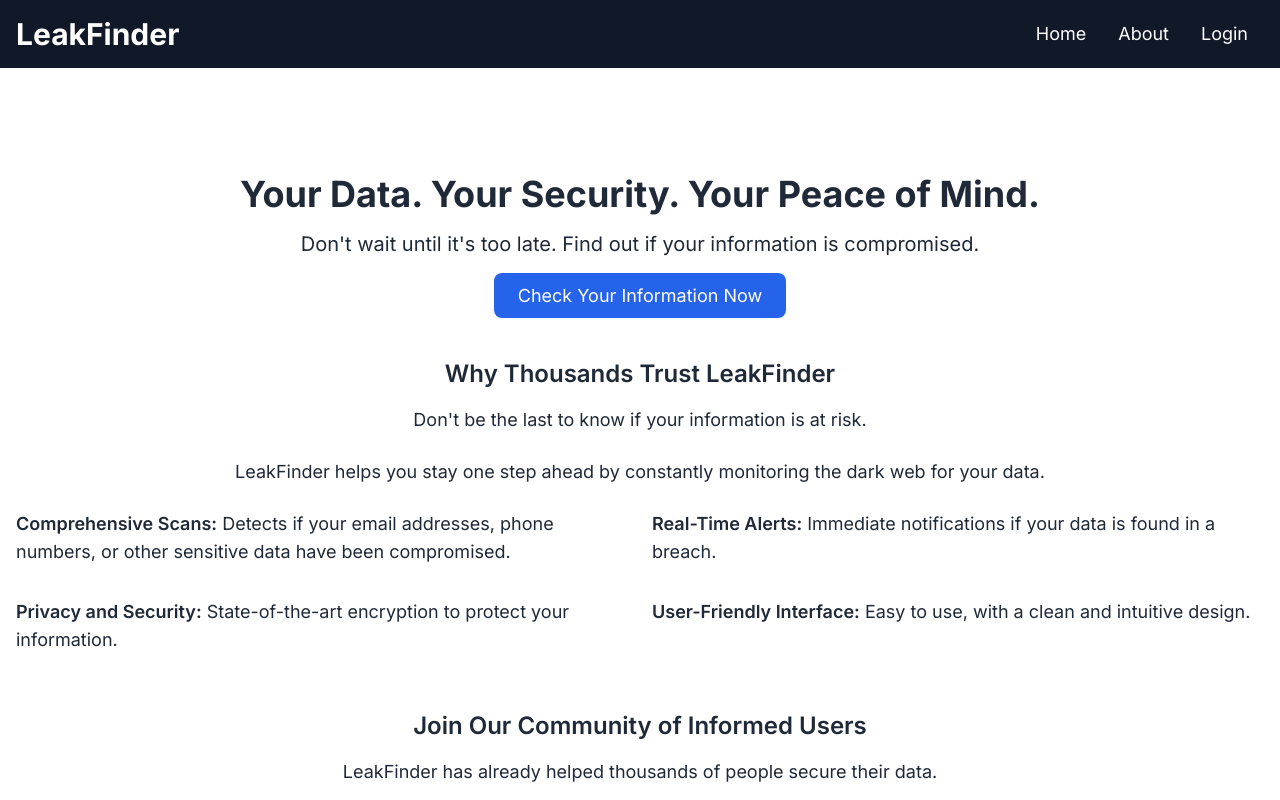
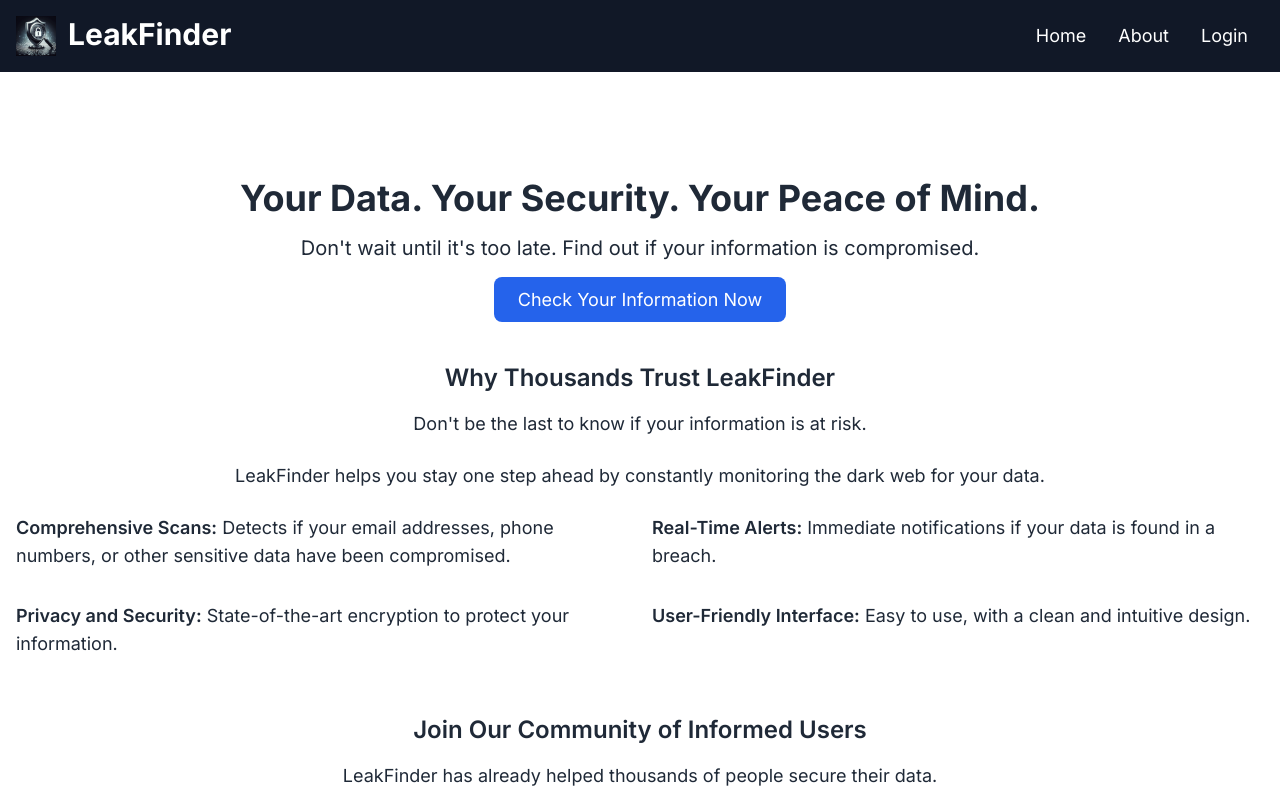
Before and after one commit to haraphat01/leakfinder, a Next.js app: page /home in a window 1280 px wide. Shown: the top 800 px of the page. Built offline with nearby package versions, Linux system fonts and the light colour scheme.

Commit message:
updated the env file

```diff
--- a/package.json
+++ b/package.json
@@ -9,6 +9,8 @@
     "lint": "next lint"
   },
   "dependencies": {
+    "@supabase/ssr": "^0.3.0",
+    "@supabase/supabase-js": "^2.43.2",
     "next": "14.2.3",
     "react": "^18",
     "react-dom": "^18"
--- a/src/app/components/navigation.js
+++ b/src/app/components/navigation.js
@@ -1,11 +1,15 @@
 import Link from 'next/link';
-
+import Image from "next/image";
+import logo from "../../../public/images/logo.png"
 export default function Navbar() {
   return (
 
       <header className="bg-gray-900 text-white py-4 shadow-lg ">
         <div className="container mx-auto flex justify-between items-center px-4">
-          <h1 className="text-3xl font-bold">LeakFinder</h1>
+            <div className='flex '>
+            <Image src={logo} alt="leak finder logo" width={40} height={40}/>
+          <h1 className="text-3xl ml-3 font-bold">LeakFinder</h1>
+          </div>
           <nav>
             <Link href="/" className="text-lg px-4 hover:underline">
               Home
--- a/src/app/home/page.js
+++ b/src/app/home/page.js
@@ -1,5 +1,6 @@
 import Link from 'next/link';
 import Testimonials from '../components/swiper';
+
 
 export default function Homepage() {
     return (
```
Also changed, not shown: 1 other file (tests, documents, lock files or other folders).
